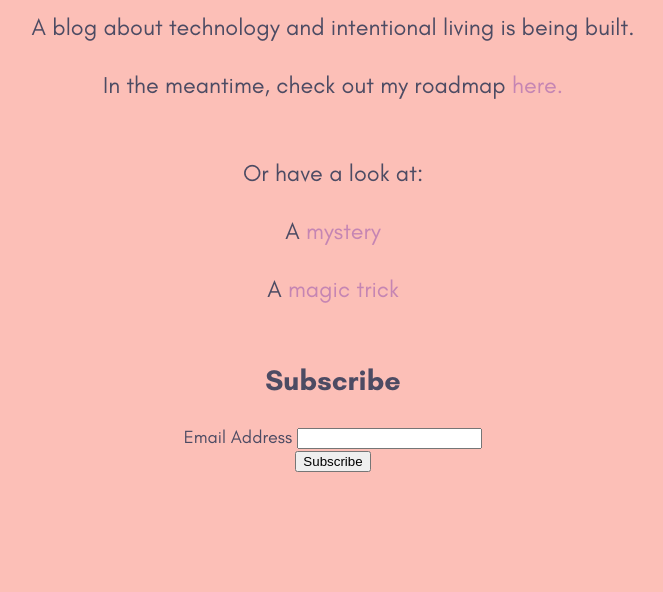
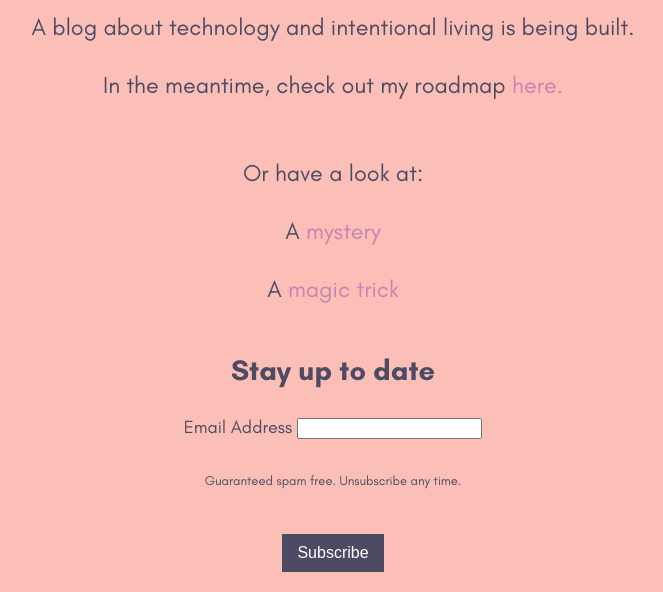
Before and after one commit to janbsc4/Personal-Website, a plain HTML site: page index.html in a window 1280 px wide. Shown: the part 208-800 px from the top of the page, without its empty margins (307-970 px from the left). Drawn offline with Linux system fonts and the light colour scheme.

Commit message:
0.1.2.1 E-Mail (style)

```diff
--- a/css/index.css
+++ b/css/index.css
@@ -99,3 +99,24 @@ list-style-position: inside;
 ul {
 list-style-position: inside;
   }
+
+.footer {
+   position: fixed;
+   left: 0;
+   bottom: 0;
+   width: 100%;
+   text-align: center;
+}
+
+.button {
+  background-color: #4c4b63;
+  border: none;
+  color: white;
+  padding: 10px 15px;
+  text-align: center;
+  text-decoration: none;
+  display: inline-block;
+  font-size: 16px;
+  margin: 20px 12px;
+  cursor: pointer;
+}
--- a/index.html
+++ b/index.html
@@ -25,14 +25,20 @@ A blog about technology and intentional living is being built.<br></p>
 </body>
 <div class="bspace"></div>
 <div class="bspace"></div>
+
+
+
+
+<div class="footer">
 <!-- Begin Mailchimp Signup Form -->
-<div id="mc_embed_signup">
+  <div id="mc_embed_signup">
 <form action="https://gmail.us20.list-manage.com/subscribe/post?u=37a4e738f012cd56e5c5564ad&amp;id=ba6891b255" method="post" id="mc-embedded-subscribe-form" name="mc-embedded-subscribe-form" class="validate" target="_blank" novalidate>
     <div id="mc_embed_signup_scroll">
-	<h3>Subscribe</h3>
+	<h3>Stay up to date</h3>
 <div class="mc-field-group">
 	<label for="mce-EMAIL">Email Address </label>
 	<input type="email" value="" name="EMAIL" class="required email" id="mce-EMAIL">
+	<p><span style="font-size: 13px">Guaranteed spam free. Unsubscribe any time.</span></p>
 </div>
 	<div id="mce-responses" class="clear">
 		<div class="response" id="mce-error-response" style="display:none"></div>
@@ -40,11 +46,11 @@ A blog about technology and intentional living is being built.<br></p>
 	</div>    <!-- real people should not fill this in and expect good things - do not remove this or risk form bot signups-->
     <div style="position: absolute; left: -5000px;" aria-hidden="true"><input type="text" name="b_37a4e738f012cd56e5c5564ad_ba6891b255" tabindex="-1" value=""></div>
     <div class="clear"><input type="submit" value="Subscribe" name="subscribe" id="mc-embedded-subscribe" class="button"></div>
+<!--End mc_embed_signup-->
     </div>
 </form>
 </div>
-
-<!--End mc_embed_signup-->
+</div>
 
 
 </html>
```
